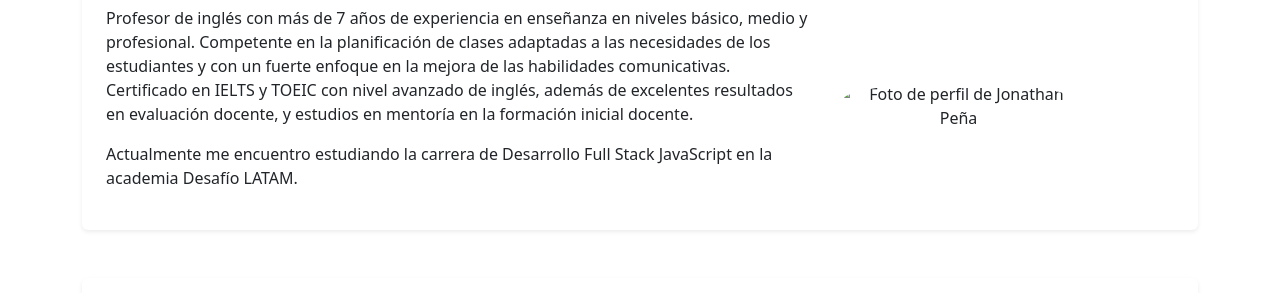
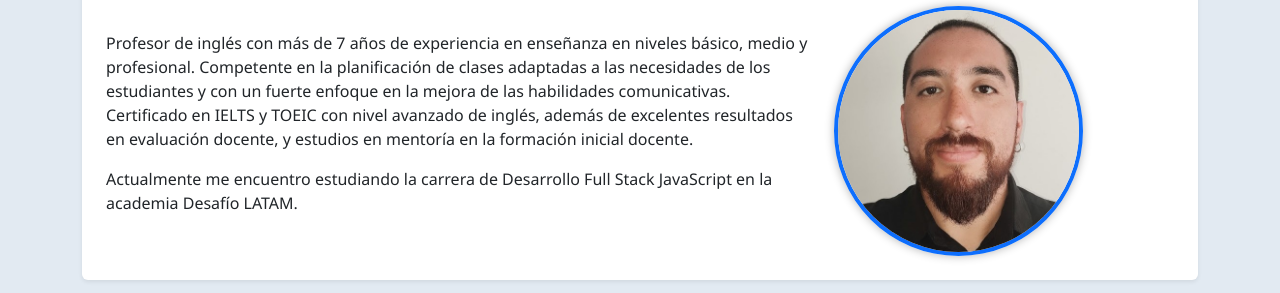
Before and after one commit to JohnnyP6/curriculum, a plain HTML site: page index.html in a window 1280 px wide. Shown: the part 224-517 px from the top of the page. Drawn offline with nearby package versions, Linux system fonts and the light colour scheme; the site is published under a folder, as on GitHub Pages, so addresses that start at the root find nothing.

Commit message:
Ajuste de rutas

```diff
--- a/index.html
+++ b/index.html
@@ -10,7 +10,7 @@
       integrity="sha384-QWTKZyjpPEjISv5WaRU9OFeRpok6YctnYmDr5pNlyT2bRjXh0JMhjY6hW+ALEwIH"
       crossorigin="anonymous"
     />
-    <link rel="stylesheet" href="/css/style.css" />
+    <link rel="stylesheet" href="css/style.css" />
   </head>
   <body>
     <header>
@@ -75,7 +75,7 @@
           </div>
           <div class="col-md-3 text-center">
             <img
-              src="/assets/img/fotoperfil.jpg"
+              src="assets/img/fotoperfil.jpg"
               class="img-fluid rounded-circle border-primary img-perfil"
               alt="Foto de perfil de Jonathan Peña"
             />
@@ -211,7 +211,7 @@
           Desafío LATAM.
         </p>
         <a
-          href="/portafolio.html"
+          href="portafolio.html"
           target="_blank"
           class="btn btn-primary btn-lg mt-3"
           >Ver Portafolio</a
```
